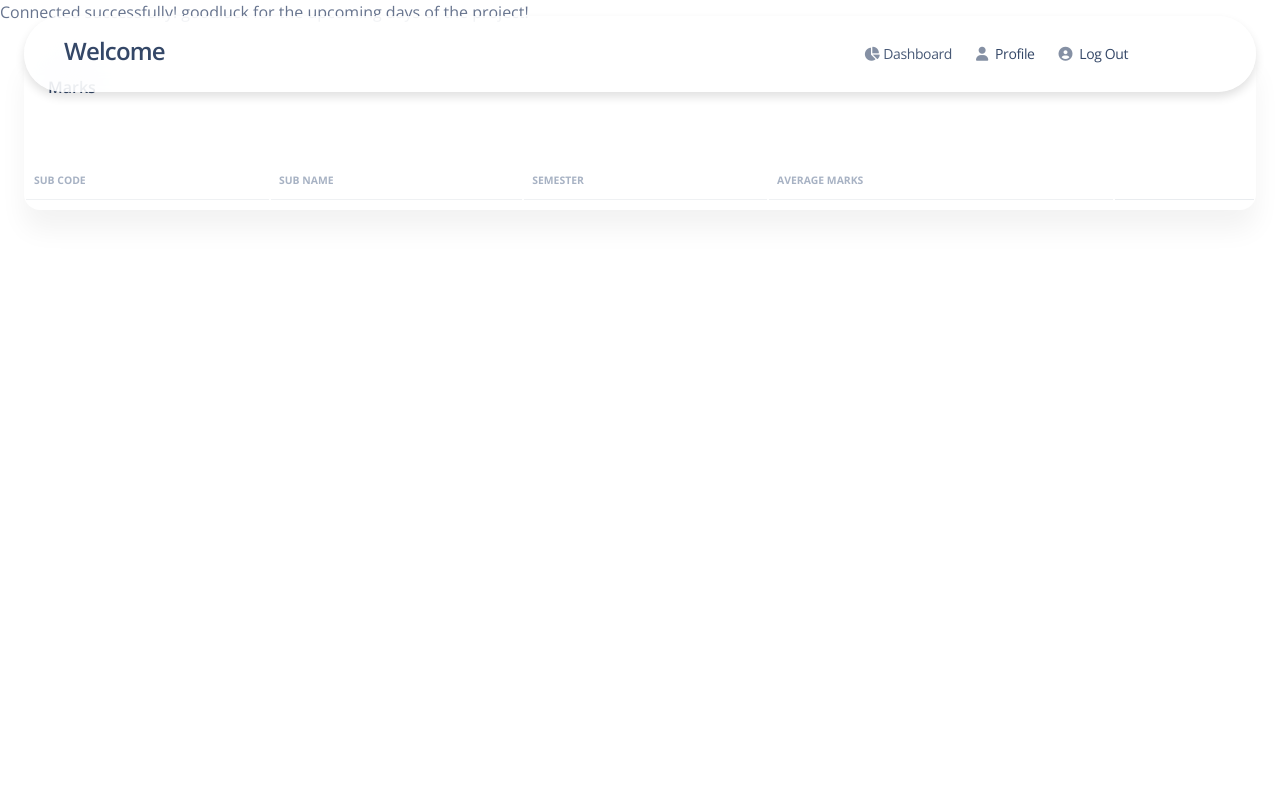
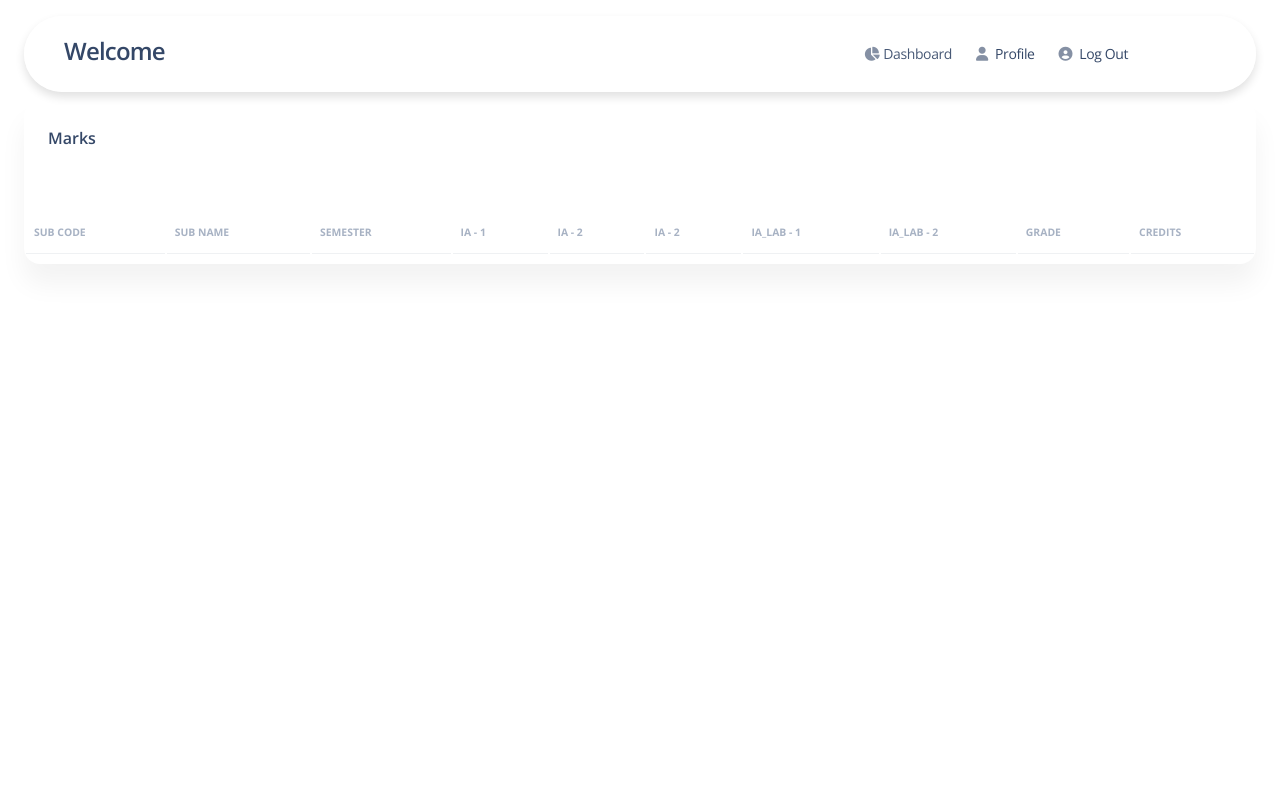
Before and after one commit to peterjoao82/MIS_System, a PHP site: page /pages/detailmarks.php in a window 1280 px wide. Run offline with PHP 8.4, Linux system fonts and the light colour scheme; a user stored in the database is signed in; data comes from the database, SQL or seed files in the repository; lists and menus that the app fills with data are empty; some libraries are stand-ins or nearby versions.

Commit message:
detailmarks update version

```diff
--- a/connection/connection.php
+++ b/connection/connection.php
@@ -7,5 +7,5 @@ $conn = new mysqli($servername, $username, $password, $databasename);
 if ($conn->connect_error) {
   die("Connection failed: " . $conn->connect_error);
 }
-echo "Connected successfully! goodluck for the upcoming days of the project!";
+// echo "Connected successfully! goodluck for the upcoming days of the project!";
 ?>
--- a/pages/detailmarks.php
+++ b/pages/detailmarks.php
@@ -10,6 +10,7 @@ require_once "../connection/connection.php";
 <html lang="en">
 <?php include('../include/header.php'); ?>
 <?php include('../include/dashboardnav.php'); ?>
+<br><br><br>
 <div class="container-fluid py-4">
       <div class="row">
         <div class="col-12">
@@ -27,8 +28,14 @@ require_once "../connection/connection.php";
                       <th class="text-uppercase text-secondary text-xxs font-weight-bolder opacity-7 ps-2" text-align="center">SUB CODE</th>
                       <th class="text-uppercase text-secondary text-xxs font-weight-bolder opacity-7 ps-2" text-align="center">SUB NAME</th>
                       <th class="text-uppercase text-secondary text-xxs font-weight-bolder opacity-7 ps-2" text-align="center">SEMESTER</th>
-                      <th class="text-uppercase text-secondary text-xxs font-weight-bolder opacity-7 ps-2" text-align="center">AVERAGE MARKS</th>
-                      <th></th>
+                      <th class="text-uppercase text-secondary text-xxs font-weight-bolder opacity-7 ps-2" text-align="center">IA - 1</th>
+                      <th class="text-uppercase text-secondary text-xxs font-weight-bolder opacity-7 ps-2" text-align="center">IA - 2</th>
+                      <th class="text-uppercase text-secondary text-xxs font-weight-bolder opacity-7 ps-2" text-align="center">IA - 2</th>
+                      <th class="text-uppercase text-secondary text-xxs font-weight-bolder opacity-7 ps-2" text-align="center">IA_LAB - 1</th>
+                      <th class="text-uppercase text-secondary text-xxs font-weight-bolder opacity-7 ps-2" text-align="center">IA_LAB - 2</th>
+                      <th class="text-uppercase text-secondary text-xxs font-weight-bolder opacity-7 ps-2" text-align="center">GRADE</th>
+                      <th class="text-uppercase text-secondary text-xxs font-weight-bolder opacity-7 ps-2" text-align="center">CREDITS</th>
+
 
                     </tr>
                   </thead>
@@ -37,7 +44,7 @@ require_once "../connection/connection.php";
                    if (isset($_GET['SEMESTER'])) {
                     $semi=$_GET['SEMESTER'];
                     $roll_no = $_SESSION['user_id'];
-                    $query = "SELECT m.ST_NO,m.SUB_CODE ,s.SUB_NAME,s.SEMESTER, AVG(m.IA_1+m.IA_2+m.IA_3) as mm FROM marks m, subject s WHERE m.SUB_CODE=s.SUB_CODE AND m.ST_NO='$roll_no' AND s.SEMESTER='$semi' GROUP by s.SUB_CODE";
+                    $query = "SELECT m.SUB_CODE ,s.SUB_NAME,s.SEMESTER, m.IA_1 AS ia1,m.IA_2 AS ia2 ,m.IA_3 as ia3,m.IA_LAB AS lab1,m.IA_LAB2 AS lab2, m.GRADE AS grade,m.Credits as cre FROM marks m, subject s WHERE m.SUB_CODE=s.SUB_CODE AND m.ST_NO='$roll_no' AND s.SEMESTER='$semi' GROUP by s.SUB_CODE";
                     $run = mysqli_query($conn, $query);
                     while ($row = mysqli_fetch_array($run)) {
                     ?>
@@ -45,7 +52,13 @@ require_once "../connection/connection.php";
                         <td><?php echo $row['SUB_CODE'] ?></td>
                         <td><?php echo $row['SUB_NAME'] ?></td>
                         <td><?php echo $row['SEMESTER'] ?></td>
-                        <td><?php echo $row['mm'] ?></td>
+                        <td><?php echo $row['ia1'] ?></td>
+                        <td><?php echo $row['ia2'] ?></td>
+                        <td><?php echo $row['ia3'] ?></td>
+                        <td><?php echo $row['lab1'] ?></td>
+                        <td><?php echo $row['lab2'] ?></td>
+                        <td><?php echo $row['grade'] ?></td>
+                        <td><?php echo $row['cre'] ?></td>
                       </tr>
                     <?php
                     }
--- a/pages/marks.php
+++ b/pages/marks.php
@@ -92,7 +92,7 @@ if (isset($_POST['viewdetails'])) {
                         <td><?php echo $row['SUB_NAME'] ?></td>
                         <td><?php echo $row['SEMESTER'] ?></td>
                         <td><?php echo $row['mm'] ?></td>
-                        <td><?php echo "<a class='btn btn-danger' href=detailmarks.php?SEMESTER=".$row['SEMESTER'].">View Details</a> "?></td>
+                        <td><?php echo "<a target='_blank' class='btn btn-danger' href=detailmarks.php?SEMESTER=".$row['SEMESTER'].">View Details</a> "?></td>
                       </tr>
                     <?php
                     }
```
